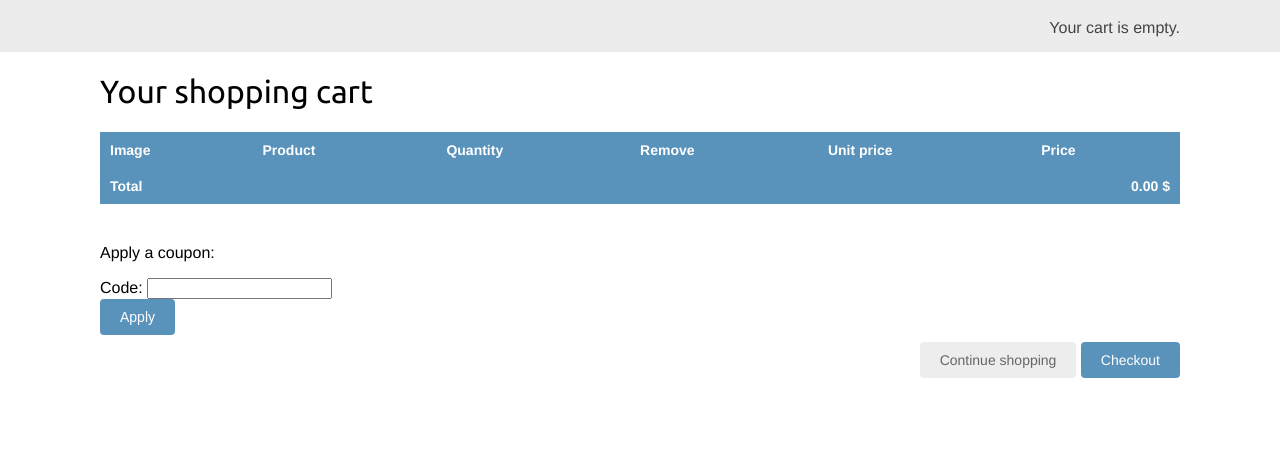
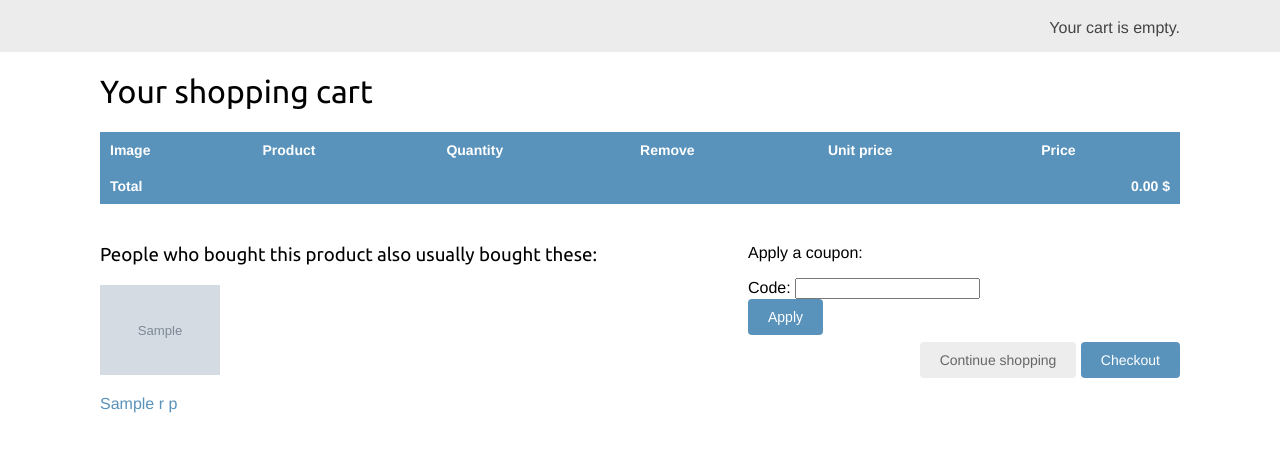
Before and after one commit to VasiliyHaroshka/InternetShop, a Django app: template InternetShop/cart/templates/cart/detail.html in a window 1280 px wide. Shown: the part 46-498 px from the top of the page. Run offline with Django 5.2, Linux system fonts and the light colour scheme; tables that the repository leaves empty hold one stand-in row (values such as "Sample post"); the template is opened without the code that fills it: values that come from a table or form of the project are taken from there, most other values are stand-ins (such as "Sample title", 1, 10 or a date in 2020); grey boxes marked "Sample" are stand-in pictures; parts of the project's set-up code (start-up, migrations or seed data) failed here and were passed over.

Commit message:
add recommend products to cart_detail template

```diff
--- a/InternetShop/cart/templates/cart/detail.html
+++ b/InternetShop/cart/templates/cart/detail.html
@@ -75,6 +75,21 @@
         </tbody>
     </table>
 
+    {% if recommend_products %}
+        <div class="recommendations cart">
+        <h3>People who bought this product also usually bought these:</h3>
+            {% for r_p in recommended_products %}
+                <div class="item">
+                    <a href="{{ r_p.get_absolute_url }}">
+                    <img src="{% if r_p.image %}{{ r_p.image.url }}{% else %}
+                    {% static 'image/no_image.png' %}{% endif %}">
+                    </a>
+                    <p><a href="{{ r_p.get_absolute_url }}">{{ r_p.name }}</a></p>
+                </div>
+            {% endfor %}
+        </div>
+    {% endif %}
+
     <p>Apply a coupon:</p>
     <form action="{% url 'coupons:apply' %}" method="post">
         {% csrf_token %}
```
